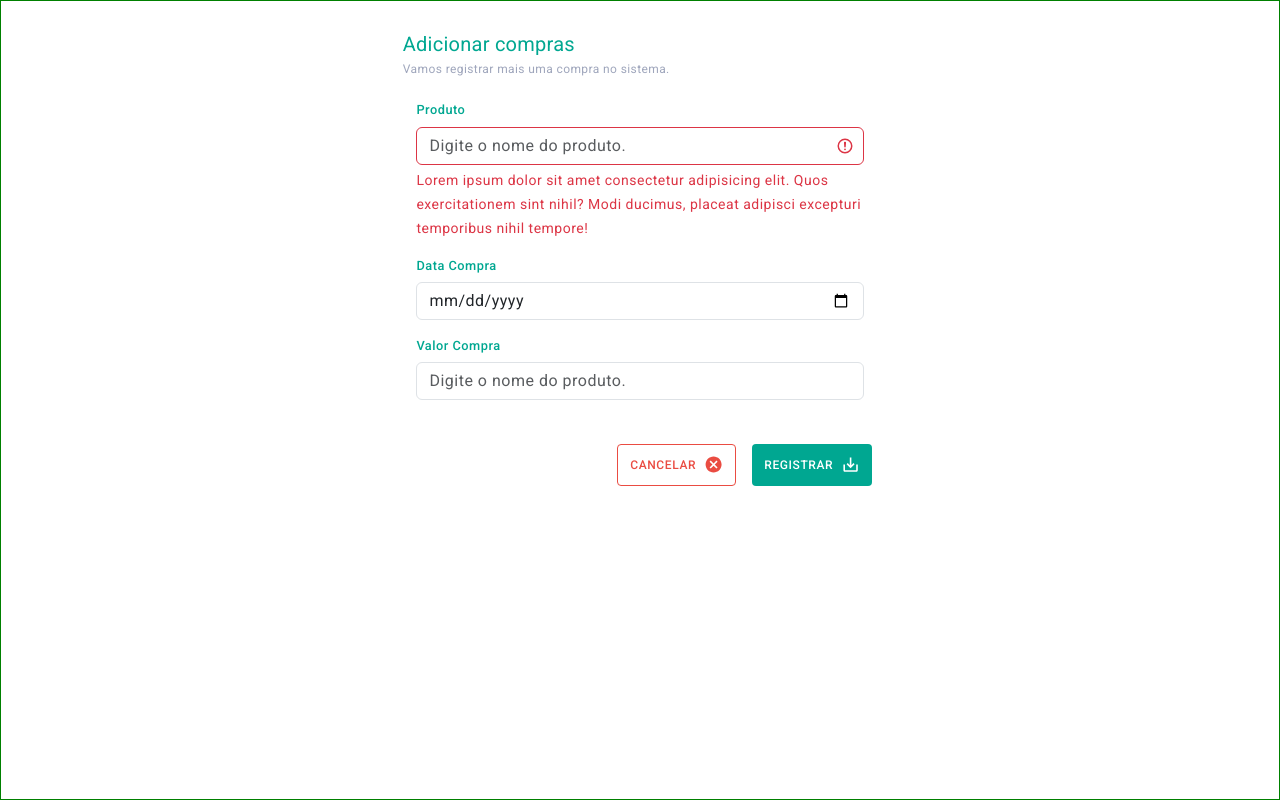
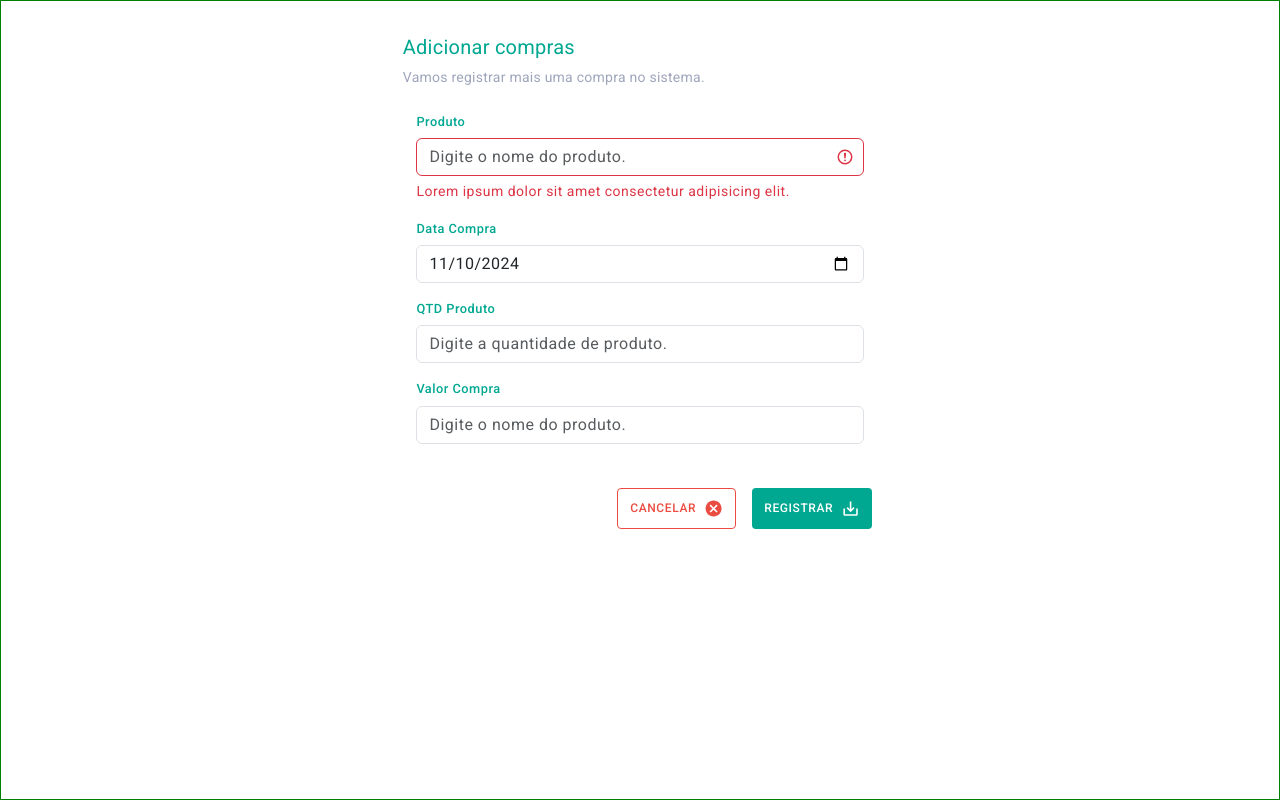
Before and after one commit to JamissonRamos/app_control_shopping, a React (Vite) app: page /product/create in a window 1280 px wide. Built offline with nearby package versions, Linux system fonts and the light colour scheme.

Commit message:
Ajuste campos do form create

```diff
--- a/src/pages/product/form_create/form/fields/index.jsx
+++ b/src/pages/product/form_create/form/fields/index.jsx
@@ -2,6 +2,7 @@ import * as S from './styled'
 import { Col, Form, Row } from 'react-bootstrap'
 
 const Fields = () => {
+    const today = new Date().toISOString().split('T')[0]; // Formata a data para YYYY-MM-DD
 
     return (
         <S.Content>
@@ -13,12 +14,12 @@ const Fields = () => {
                             type="text"
                             name="productName"
                             placeholder="Digite o nome do produto."
-                            // {...register("fullName")}
+                            // {...register("productName")}
                             isInvalid={true}
                             // onBlur={(e) => handleBlur(e)}
                         />
                         <Form.Control.Feedback type="invalid">
-                            Lorem ipsum dolor sit amet consectetur adipisicing elit. Quos exercitationem sint nihil? Modi ducimus, placeat adipisci excepturi temporibus nihil tempore!
+                            Lorem ipsum dolor sit amet consectetur adipisicing elit.
                             {/* {errors.fullName && errors.fullName.message} */}
                         </Form.Control.Feedback>
                     </Form.Group>
@@ -29,11 +30,37 @@ const Fields = () => {
                     <Form.Group className="p-1" controlId="GroupDatePurchase">
                         <Form.Label className="m-0"> Data Compra </Form.Label>
                         <Form.Control
+                        /*
+                            -Coloca data do dia sempre inicial como padrão;
+                        */
                             type="date"
                             name="datePurchase"
+                            defaultValue={today} // Define a data padrão como hoje
                             // {...register("birthDate")}
                             // isInvalid={!!errors.birthDate}
-
+                        />
+                        <Form.Control.Feedback type="invalid">
+                            error
+                            {/* {errors.fullName && errors.fullName.message} */}
+                        </Form.Control.Feedback>
+                    </Form.Group>
+                </Col>
+            </Row>
+            <Row className="mb-2 px-2 ">
+                <Col>
+                    <Form.Group className="p-1" controlId="GroupQuantityPurchase">
+                        <Form.Label className="m-0"> QTD Produto </Form.Label>
+                        <Form.Control
+                            /*
+                                - Criar uma validação para campo não aceita se não for numero
+                            */
+                            type="text"
+                            inputMode="numeric"
+                            name="quantityPurchase"
+                            placeholder="Digite a quantidade de produto."
+                            // {...register("fullName")}
+                            // isInvalid={!!errors.fullName}
+                            // onBlur={(e) => handleBlur(e)}
                         />
                         <Form.Control.Feedback type="invalid">
                             error
@@ -47,7 +74,11 @@ const Fields = () => {
                     <Form.Group className="p-1" controlId="GroupValuePurchase">
                         <Form.Label className="m-0"> Valor Compra </Form.Label>
                         <Form.Control
+                            /*
+                                - Criar mascara para aceita formato dinheiro
+                            */
                             type="text"
+                            inputMode="numeric"
                             name="valuePurchase"
                             placeholder="Digite o nome do produto."
                             // {...register("fullName")}
--- a/src/pages/product/form_create/header/index.jsx
+++ b/src/pages/product/form_create/header/index.jsx
@@ -5,7 +5,7 @@ const Header = () => {
     return (
         <S.Container>
             <TextC.Title level={2}> Adicionar compras </TextC.Title>
-            <TextC.Body level={1}> Vamos registrar mais uma compra no sistema. </TextC.Body>
+            <TextC.Body level={2}> Vamos registrar mais uma compra no sistema. </TextC.Body>
         </S.Container>
     )
 }
--- a/src/pages/product/form_create/header/styled.js
+++ b/src/pages/product/form_create/header/styled.js
@@ -1,38 +1,5 @@
-import styled, { css } from "styled-components";
+import styled from "styled-components";
 import { Theme } from "../../../../theme";
-
-const containedStyles = css`
-    width: 80%;
-    padding: 8px 12px;
-    border-radius: 8px;
-    box-shadow: none;
-    background-color: ${Theme.Colors.green800};
-    border: none;
-    transition: background-color 0.4s ease, color 0.4s;
-    & span {
-        font-size: .8rem;
-        font-weight: 500;
-        line-height: 18px;
-        text-align: center;
-        letter-spacing: 0.05em;
-        text-transform: uppercase;
-        color: ${Theme.Colors.white800};
-    }
-    & svg {
-        margin-right: 8px;
-        color: ${Theme.Colors.white800};
-    }
-    &:hover {
-        box-shadow: none;
-        background-color: ${props => {
-            const color = props.color || Theme.Colors.green800;
-            const r = parseInt(color.slice(1, 3), 16);
-            const g = parseInt(color.slice(3, 5), 16);
-            const b = parseInt(color.slice(5, 7), 16);
-            return `rgb(${r - 35}, ${g - 35}, ${b - 35})`;
-        }};
-    }
-`;
 
 export const Container = styled.div`
     /* border: 1px solid red; */
@@ -40,29 +7,14 @@ export const Container = styled.div`
     min-width: 320px;
     display: flex;
     flex-direction: column;
-    gap: .4rem;
+    gap: .2rem;
     padding: .2rem 0;
     margin-bottom: 1rem;
     & span {
+        padding: .2rem 0;
         color: ${Theme.Colors.grey500}
     }
     & span:first-child {
         color: ${Theme.Colors.green800}
     }
 `;
-
-export const WrapButtonCreate = styled.div`
-    /* border: 1px solid red; */
-    width: 100%;
-    height: 38px;
-    display: flex;
-    align-items: center;
-    justify-content: center;
-    padding: .8rem ;
-    margin-top: 1rem;
-    & button {
-        ${containedStyles};
-    }
-
-
-`;
```
Also changed, not shown: src/pages/product/form_create/scrpts.js (added, +12 -0 lines).
